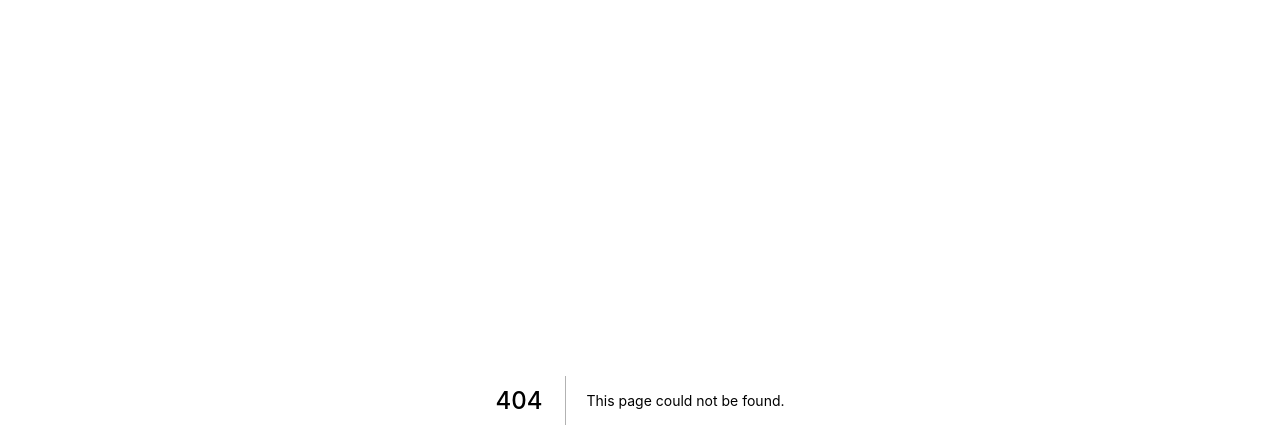
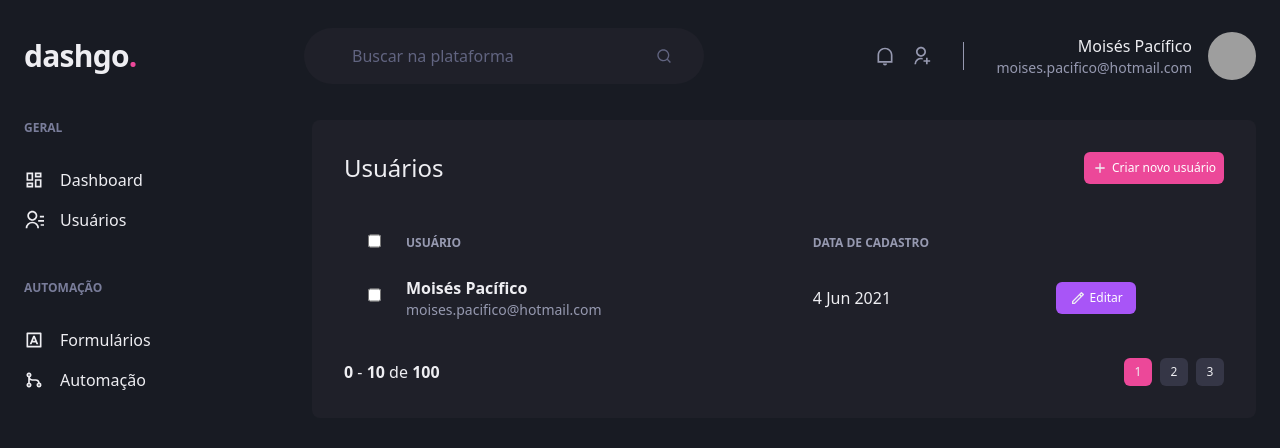
Before and after one commit to holymos/dashgo, a Next.js app: page /users in a window 1280 px wide. Before the commit this address had no page. Shown: the top 448 px of the page. Built offline with nearby package versions, Linux system fonts and the light colour scheme; grey boxes are pictures that could not be loaded.

Commit message:
feat: create users page

```diff
--- /dev/null
+++ b/src/pages/users/index.tsx
@@ -0,0 +1,71 @@
+import Link from "next/link";
+import { RiAddLine, RiPencilLine } from "react-icons/ri";
+import { Pagination } from "../../components/Molecules";
+import { Header, Sidebar } from "../../components/Organisms";
+
+const UserList = () => {
+  return (
+    <div>
+      <Header />
+
+      <div className="flex w-full my-6 max-w-1480 mx-auto px-6">
+        <Sidebar />
+
+        <div className="flex-1 rounded-lg bg-gray-800 p-8">
+          <div className="flex mb-8 justify-between items-center">
+            <h2 className="text-2xl font-normal">Usuários</h2>
+
+            <div className="flex gap-1 justify-center bg-pink-500 items-center p-2 rounded-md">
+              <RiAddLine />
+              <Link href="/users/create">
+                <a className="text-xs text-white">Criar novo usuário</a>
+              </Link>
+            </div>
+          </div>
+
+          <table className="w-full">
+            <thead className="text-left text-gray-300 font-normal uppercase text-xs">
+              <tr>
+                <th className="px-6 text-gray-300 w-8">
+                  <input className="" type="checkbox" />
+                </th>
+                <th>Usuário</th>
+                <th>Data de cadastro</th>
+                <th />
+              </tr>
+            </thead>
+
+            <tbody>
+              <tr>
+                <td className="px-6 text-gray-300 w-8">
+                  <input className="" type="checkbox" />
+                </td>
+                <td>
+                  <div>
+                    <p className="font-bold">Moisés Pacífico</p>
+                    <p className="text-sm text-gray-300">
+                      moises.pacifico@hotmail.com
+                    </p>
+                  </div>
+                </td>
+                <td>4 Jun 2021</td>
+                <td>
+                  <div className="flex gap-1 justify-center bg-purple-500 items-center p-2 rounded-md w-20">
+                    <RiPencilLine />
+                    <Link href="/">
+                      <a className="text-xs text-white">Editar</a>
+                    </Link>
+                  </div>
+                </td>
+              </tr>
+            </tbody>
+          </table>
+
+          <Pagination />
+        </div>
+      </div>
+    </div>
+  );
+};
+
+export default UserList;
```
